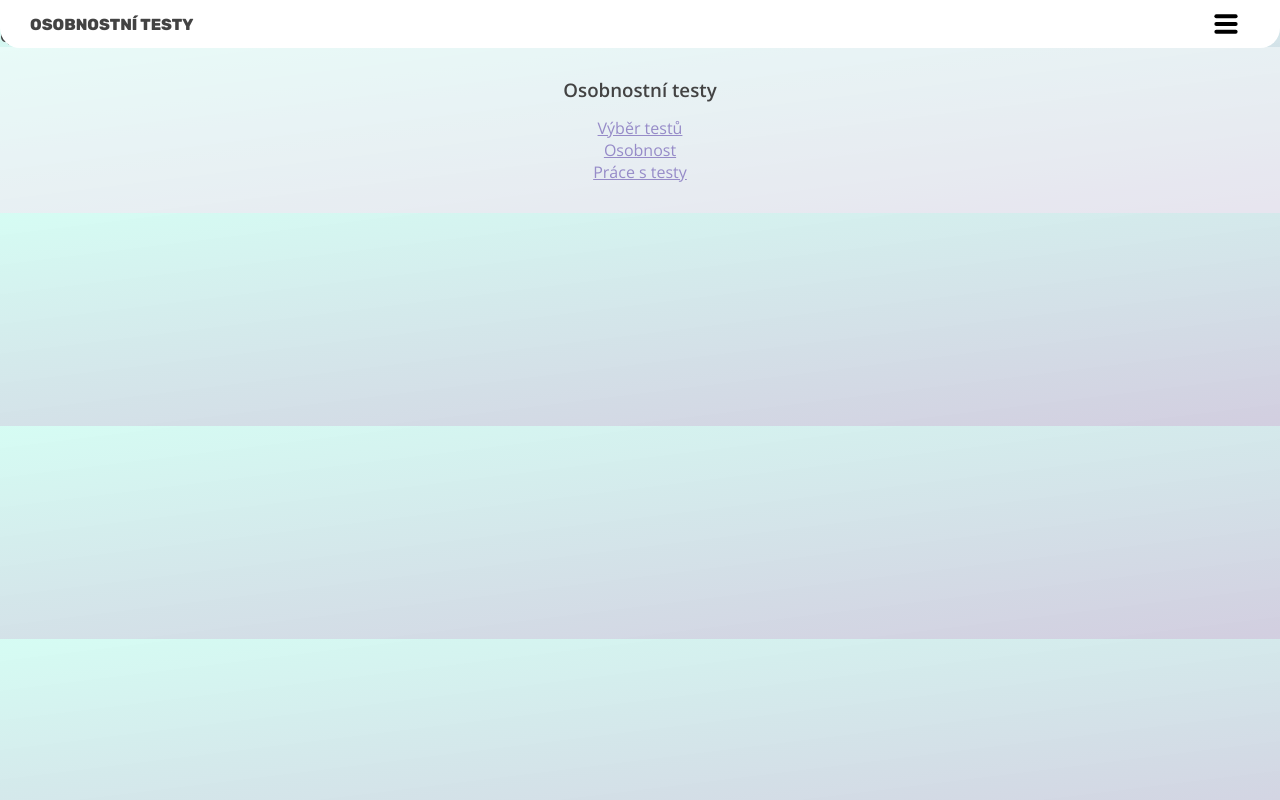
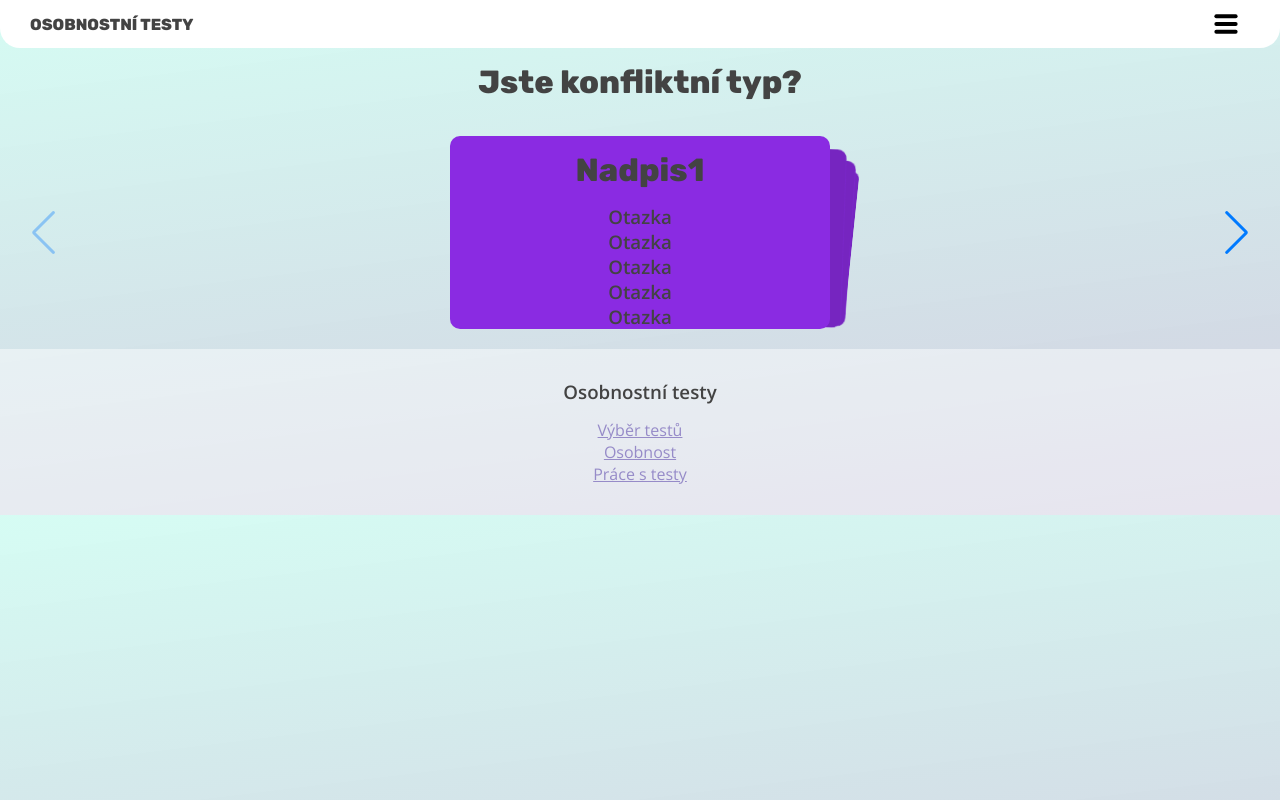
Before and after one commit to gracianaa/osobnostni-testy, a React (Vite) app: page /test in a window 1280 px wide. Built offline with nearby package versions, Linux system fonts and the light colour scheme.

Commit message:
swiper initialization, cardEffect module added

```diff
--- a/package.json
+++ b/package.json
@@ -11,7 +11,8 @@
   "dependencies": {
     "react": "^18.2.0",
     "react-dom": "^18.2.0",
-    "react-router-dom": "^6.18.0"
+    "react-router-dom": "^6.18.0",
+    "swiper": "^11.0.5"
   },
   "devDependencies": {
     "@types/react": "^18.2.15",
--- a/src/components/Menu/style.css
+++ b/src/components/Menu/style.css
@@ -1,5 +1,6 @@
 .menu {
-  position: fixed;
+  position: sticky;
+  top: 0;
   background-color: white;
   border-radius: 0 0 20px 20px;
   z-index: 3;
--- a/src/pages/QuestionsPage/index.jsx
+++ b/src/pages/QuestionsPage/index.jsx
@@ -1,7 +1,66 @@
+import { Swiper, SwiperSlide } from 'swiper/react';
+
+// Import Swiper styles
+import 'swiper/css';
+import 'swiper/css/effect-cards';
+import 'swiper/css/pagination';
+import 'swiper/css/navigation';
+import './style.css';
+
+import { EffectCards, Pagination, Navigation } from 'swiper/modules';
+
 export const QuestionsPage = () => {
   return (
-    <div>
-      <h4>Questions</h4>
+    <div className="swiper">
+      <Swiper
+        // install Swiper modules
+        modules={[EffectCards, Navigation]}
+        grabCursor={true}
+        centeredSlides={true}
+        slidesPerView={3}
+        effect="cards"
+        spaceBetween={50}
+        navigation
+        pagination={{ clickable: true }}
+        scrollbar={{ draggable: true }}
+        onSwiper={(swiper) => console.log(swiper)}
+        onSlideChange={() => console.log('slide change')}
+      >
+        <div className="swiper-wrapper">
+          <SwiperSlide>
+            <h1>Nadpis1</h1>
+            <h3>Otazka</h3>
+            <h3>Otazka</h3>
+            <h3>Otazka</h3>
+            <h3>Otazka</h3>
+            <h3>Otazka</h3>
+          </SwiperSlide>
+          <SwiperSlide>
+            <h1>Nadpis2</h1>
+            <h3>Otazka</h3>
+            <h3>Otazka</h3>
+            <h3>Otazka</h3>
+            <h3>Otazka</h3>
+            <h3>Otazka</h3>
+          </SwiperSlide>
+          <SwiperSlide>
+            <h1>Nadpis3</h1>
+            <h3>Otazka</h3>
+            <h3>Otazka</h3>
+            <h3>Otazka</h3>
+            <h3>Otazka</h3>
+            <h3>Otazka</h3>
+          </SwiperSlide>
+          <SwiperSlide>
+            <h1>Nadpis4</h1>
+            <h3>Otazka</h3>
+            <h3>Otazka</h3>
+            <h3>Otazka</h3>
+            <h3>Otazka</h3>
+            <h3>Otazka</h3>
+          </SwiperSlide>
+        </div>
+      </Swiper>
     </div>
   );
 };
--- /dev/null
+++ b/src/pages/QuestionsPage/style.css
@@ -0,0 +1,8 @@
+.swiper-slide {
+  background-color: blueviolet;
+  border-radius: 10px;
+}
+
+.swiper-cards {
+  margin: 20px;
+}
--- a/src/pages/TestPage/index.jsx
+++ b/src/pages/TestPage/index.jsx
@@ -1,9 +1,10 @@
 import { Outlet } from 'react-router-dom';
+import tests from '../../../tests.json';
 
 export const TestPage = () => {
   return (
     <div>
-      <h3>Test Page</h3>
+      <h1>{tests[0].title}</h1>
       <Outlet />
     </div>
   );
```
